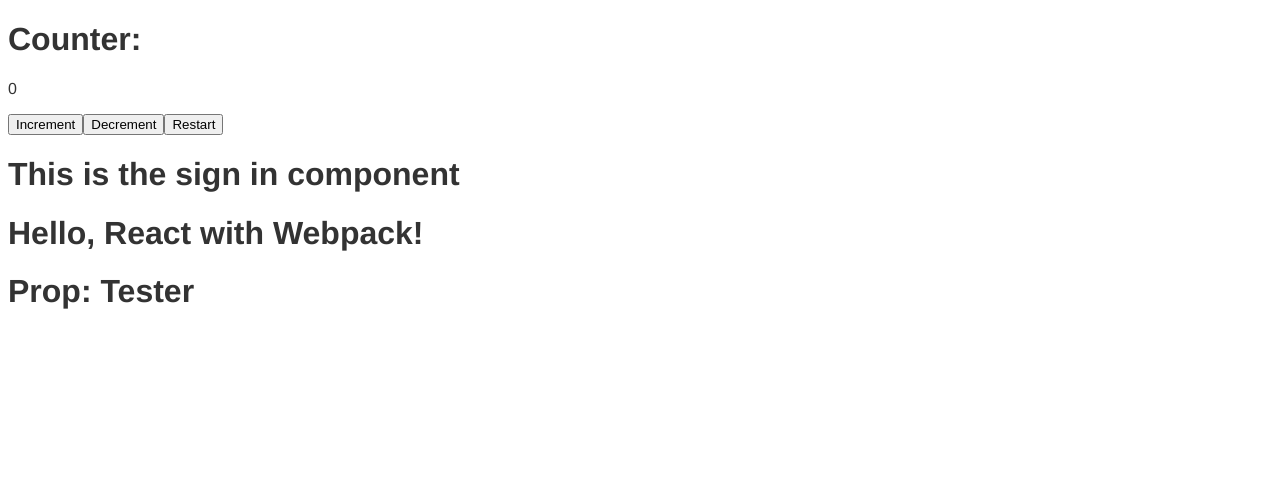
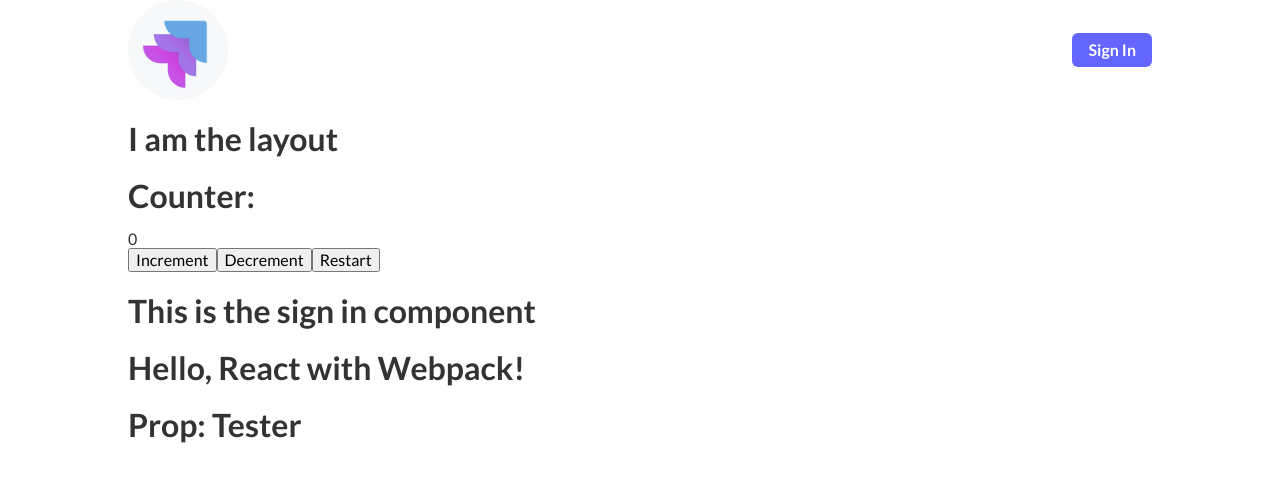
Before and after one commit to tyrellcurry/kanbanBoard, a React app: page / in a window 1280 px wide. Shown: the top 482 px of the page. Built offline with nearby package versions, Linux system fonts and the light colour scheme.

Commit message:
Favicon and CSS reset added

```diff
--- a/public/index.html
+++ b/public/index.html
@@ -5,6 +5,8 @@
 <head>
   <meta charset="UTF-8">
   <meta name="viewport" content="width=device-width, initial-scale=1.0">
+  <link rel="icon" type="image/x-icon" href="/images/favicon.ico">
+  <link rel="stylesheet" href="reset.css">
   <title>Tira | Kanban Board</title>
 </head>
 
--- /dev/null
+++ b/public/reset.css
@@ -0,0 +1,74 @@
+/* Box sizing rules */
+*,
+*::before,
+*::after {
+  box-sizing: border-box;
+}
+
+/* Prevent font size inflation */
+html {
+  -moz-text-size-adjust: none;
+  -webkit-text-size-adjust: none;
+  text-size-adjust: none;
+}
+
+/* Remove default margin in favour of better control in authored CSS */
+body, h1, h2, h3, h4, p,
+figure, blockquote, dl, dd {
+  margin-block-end: 0;
+}
+
+/* Remove list styles on ul, ol elements with a list role, which suggests default styling will be removed */
+ul[role='list'],
+ol[role='list'] {
+  list-style: none;
+}
+
+/* Set core body defaults */
+body {
+  min-height: 100vh;
+  line-height: 1.5;
+  margin: 0;
+}
+
+/* Set shorter line heights on headings and interactive elements */
+h1, h2, h3, h4,
+button, input, label {
+  line-height: 1.1;
+}
+
+/* Balance text wrapping on headings */
+h1, h2,
+h3, h4 {
+  text-wrap: balance;
+}
+
+/* A elements that don't have a class get default styles */
+a:not([class]) {
+  text-decoration-skip-ink: auto;
+  color: currentColor;
+}
+
+/* Make images easier to work with */
+img,
+picture {
+  max-width: 100%;
+  display: block;
+}
+
+/* Inherit fonts for inputs and buttons */
+input, button,
+textarea, select {
+  font-family: inherit;
+  font-size: inherit;
+}
+
+/* Make sure textareas without a rows attribute are not tiny */
+textarea:not([rows]) {
+  min-height: 10em;
+}
+
+/* Anything that has been anchored to should have extra scroll margin */
+:target {
+  scroll-margin-block: 5ex;
+}
--- a/src/App.tsx
+++ b/src/App.tsx
@@ -1,6 +1,7 @@
 // src/App.tsx
 import React from "react";
 import "./app.scss";
+
 
 const App = ({ title }: any) => {
   return (
--- /dev/null
+++ b/src/Components/Layout.tsx
@@ -0,0 +1,21 @@
+// src/Layout.tsx
+import React from "react";
+import '../../src/app.scss';
+
+const Layout = ({children}: any) => {
+  return (
+  <div className="layout">
+    <nav>
+      <div><img src="./images/logo-1.png" alt="" /></div>
+      <ul>
+        <li>
+          <button>Sign In</button>
+        </li>
+      </ul>
+    </nav>
+    <h1>I am the layout</h1>
+    {children}
+  </div>
+  )};
+
+export default Layout;
--- a/src/app.scss
+++ b/src/app.scss
@@ -1,7 +1,38 @@
-$font-stack: Helvetica, sans-serif;
+@import url('https://fonts.googleapis.com/css2?family=Lato:ital,wght@0,100;0,300;0,400;0,700;0,900;1,100;1,300;1,400;1,700;1,900&display=swap');
+$font-stack: "Lato", sans-serif;
 $primary-color: #333;
 
 body {
   font: 100% $font-stack;
   color: $primary-color;
 }
+
+.layout {
+  padding: 0 clamp(2rem, 12vw, 8rem);
+  nav {
+    display: flex;
+    align-items: center;
+    justify-content: space-between;
+    img {
+      width: 100px;
+      height: auto;
+    }
+    ul {
+      list-style: none;
+      button {
+        background: none;
+        border: none;
+        background-color: rgb(100, 100, 255);
+        padding: .5rem 1rem;
+        font-size: 1rem;
+        color: #fff;
+        font-weight: 600;
+        border-radius: 6px;
+        cursor: pointer;
+        &:hover {
+          background-color: rgb(125, 125, 255);
+        }
+      }
+    }
+  }
+}
--- a/src/index.tsx
+++ b/src/index.tsx
@@ -1,6 +1,7 @@
 // src/index.tsx
 import React from "react";
 import { createRoot } from "react-dom/client";
+import Layout from "./Components/Layout";
 import App from "./App";
 import Signin from "./Signin";
 import TestComponent from "./Components/TestComponent";
@@ -10,8 +11,10 @@ const root = createRoot(domNode);
 
 root.render(
   <>
-    <TestComponent />
-    <Signin />
-    <App title={"Tester"} />
+    <Layout>
+      <TestComponent />
+      <Signin />
+      <App title={"Tester"} />
+    </Layout>
   </>
 );
```
Also changed, not shown: src/Components/Default.tsx (added, +8 -0 lines), public/images/logo-1.png (added), 1 other file (tests, documents, lock files or other folders).
